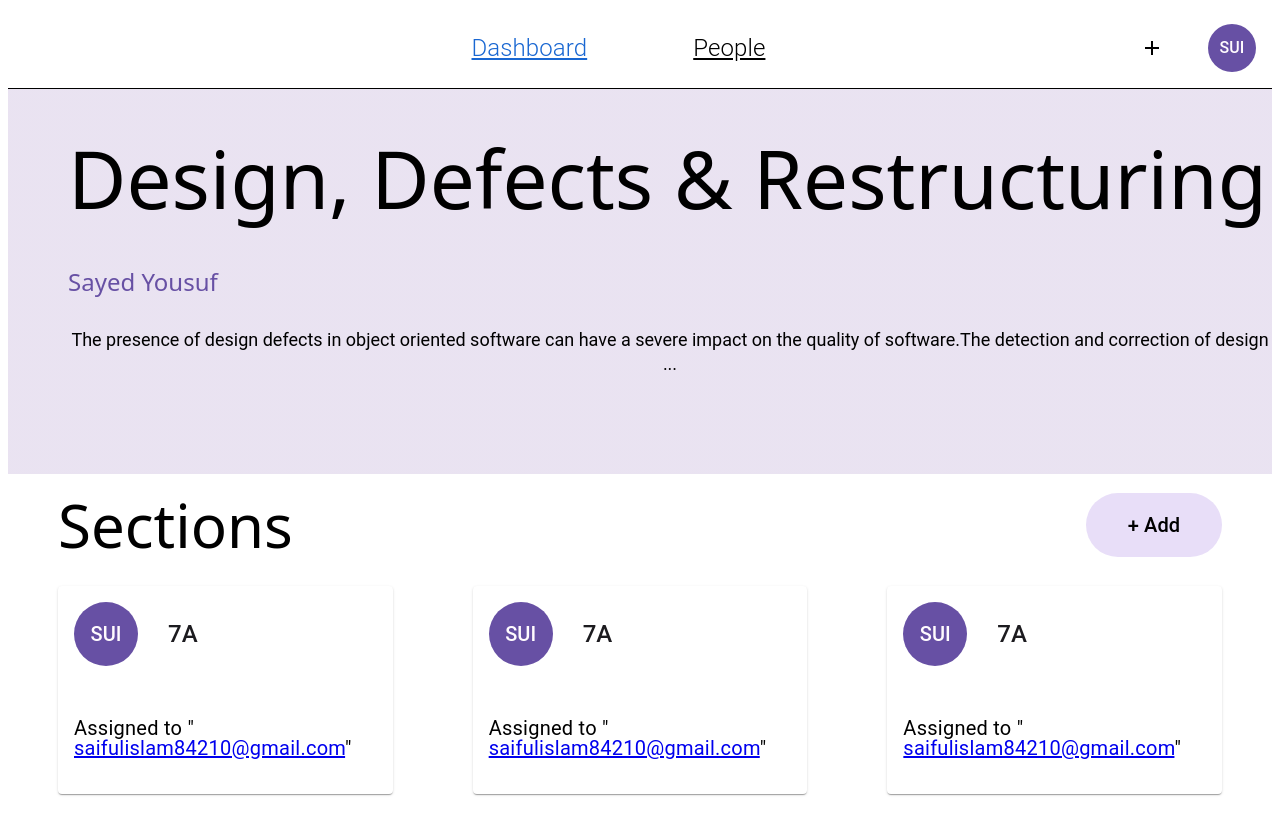
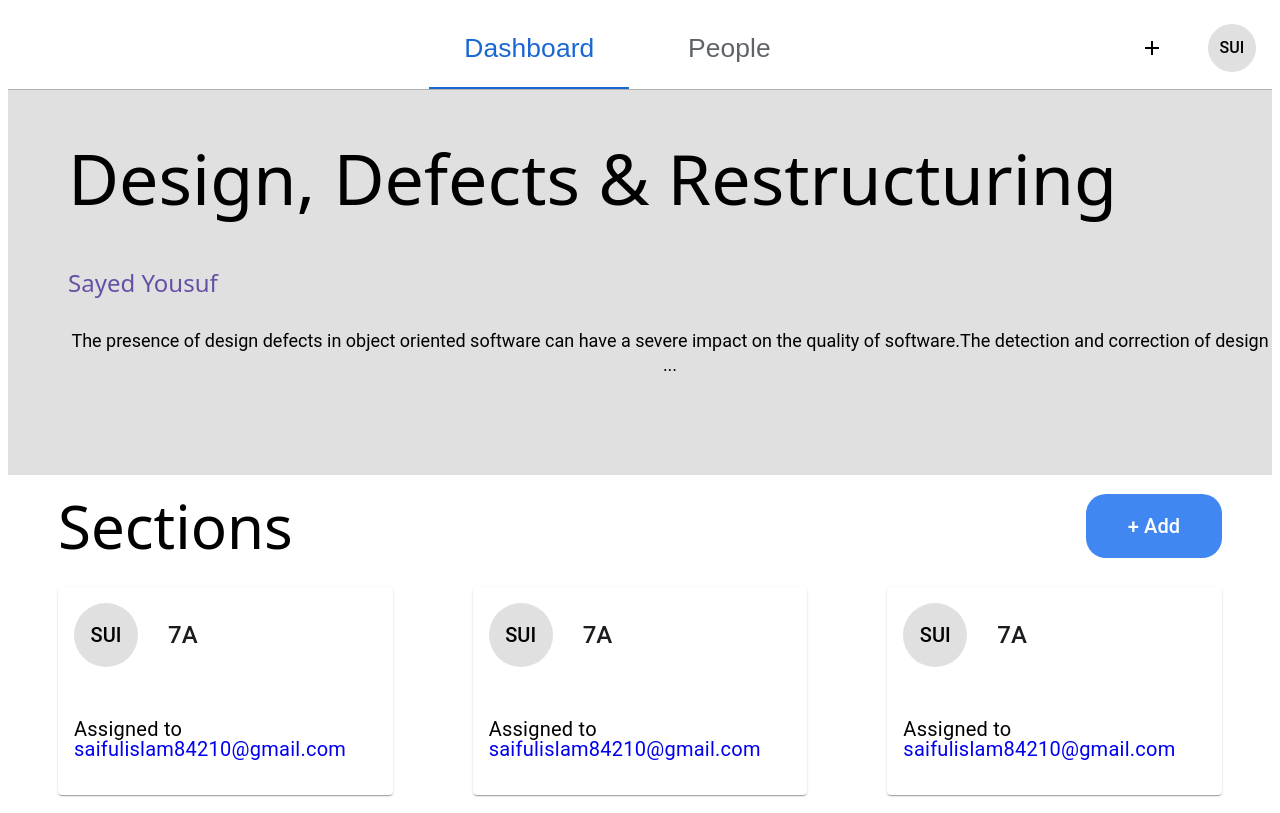
Before and after one commit to Rubix982/CodeClassy, a Next.js app in the folder frontend/: page /classroom/1 in a window 1280 px wide. Built offline with nearby package versions, Linux system fonts and the light colour scheme.

Commit message:
Make changes for page
Signed-off-by: Saif Ul Islam <saifulislam84210@gmail.com>

```diff
--- a/frontend/pages/classroom/[class_id].js
+++ b/frontend/pages/classroom/[class_id].js
@@ -1,4 +1,5 @@
 import React from 'react';
+import { useRouter } from 'next/router';
 
 import styles from '../../styles/Classroom/[class_id].module.css';
 
@@ -6,10 +7,34 @@ import Navbar from '../../src/components/Navbar/Navbar';
 import CardMedia from '../../src/components/Classroom/CardMedia';
 
 import {
-    Grid
+    Grid,
+    Box,
+    Button,
+    Typography,
+    Modal
 } from '@mui/material';
 
+const style = {
+    position: 'absolute',
+    top: '50%',
+    left: '50%',
+    transform: 'translate(-50%, -50%)',
+    width: 400,
+    bgcolor: 'background.paper',
+    border: '2px solid #000',
+    boxShadow: 24,
+    p: 4,
+};
+
 export default function Classroom() {
+
+    const router = useRouter();
+    const { class_id } = router.query;
+
+    const [open, setOpen] = React.useState(false);
+    const handleOpen = () => setOpen(true);
+    const handleClose = () => setOpen(false);
+
     return (
         <div>
             <Navbar />
--- a/frontend/src/components/Classroom/CardMedia.js
+++ b/frontend/src/components/Classroom/CardMedia.js
@@ -20,7 +20,7 @@ export default function CardMedia() {
             </CardContent>
             <div className={styles.designationStyling}>
                 <p>
-                    Assigned to "<a href="mailto:saifulislam84210@gmail.com"> saifulislam84210@gmail.com</a>"
+                    Assigned to <a href="mailto:saifulislam84210@gmail.com" style={{textDecoration: "none"}}>saifulislam84210@gmail.com</a>
                 </p>
             </div>
         </Card>
--- a/frontend/src/components/Navbar/Navbar.js
+++ b/frontend/src/components/Navbar/Navbar.js
@@ -22,14 +22,14 @@ export default function Navbar() {
       <Grid item xs={4}>
         <ul className={styles.ulStyling}>
           <li className={styles.liStyling}>
-            <div className={styles.itemStyling}>
+            <div className={`${styles.itemStyling} ${styles.selectedItemStyling}`}>
               <a className={styles.linkStyling} href="#">Dashboard</a>
 
             </div>
           </li>
           <li className={styles.liStyling}>
             <div className={styles.itemStyling}>
-              <a className={styles.linkStyling} style={{ color: "#000000" }} href="#">People</a>
+              <a className={styles.linkStyling} style={{ color: "#5f6368" }} href="#">People</a>
             </div>
           </li>
         </ul>
--- a/frontend/styles/Classroom/CardMedia.module.css
+++ b/frontend/styles/Classroom/CardMedia.module.css
@@ -17,13 +17,13 @@
     text-align: center;
     letter-spacing: 0.1px;
     /* M3/sys/light/surface */
-    color: #FFFBFE;
+    color: #000000;
 }
 
 .profileLogoStyling {
     width: 64px;
     height: 64px;
-    background-color: #6750A4;
+    background-color: #e0e0e0;
     border-radius: 100px;
     display: flex;
     justify-content: center;
--- a/frontend/styles/Classroom/[class_id].module.css
+++ b/frontend/styles/Classroom/[class_id].module.css
@@ -1,9 +1,11 @@
 .headerContainer {
+    /* margin-top: 0.75px; */
     display: flex;
     flex-direction: column;
     align-items: flex-start;
     height: 385px;
-    background: linear-gradient(0deg, rgba(103, 80, 164, 0.14), rgba(103, 80, 164, 0.14)), #FFFBFE;
+    /* background: linear-gradient(0deg, rgba(103, 80, 164, 0.14), rgba(103, 80, 164, 0.14)), #FFFBFE; */
+    background-color: #e0e0e0;
 }
 
 .titleContainer {
@@ -17,7 +19,7 @@
     font-family: Noto Sans;
     font-style: normal;
     font-weight: normal;
-    font-size: 80px;
+    font-size: 70px;
     line-height: 109px;
     color: #000000;
     margin: 24px 0px;
@@ -78,8 +80,9 @@
     height: 64px;
     font-size: 20px;
     /* M3/sys/dark/on-secondary-container */
-    background: #E8DEF8;
-    border-radius: 100px;
+    background: #4087F2;
+    color: #ffffff;
+    border-radius: 20px;
     /* M3/label/large */
     font-family: Roboto;
     font-style: normal;
--- a/frontend/styles/Navbar/navbar.module.css
+++ b/frontend/styles/Navbar/navbar.module.css
@@ -1,6 +1,6 @@
 .navbarPaper {
     background-color: white;
-    border-bottom: 0.25px solid #000000;
+    border-bottom: 0.75px solid #b1b1b1;
     box-shadow: 0px 0px 0px 0px;
 }
 
@@ -28,10 +28,11 @@
 }
 
 .linkStyling {
-    font-family: Roboto;
+    text-decoration: none;
+    font-family: 'Cairo', sans-serif;
     font-style: normal;
-    font-weight: 300;
-    font-size: 24px;
+    font-weight: 500;
+    font-size: 1.65rem;
     line-height: 24px;
     /* identical to box height, or 100% */
     display: flex;
@@ -39,7 +40,7 @@
     text-align: center;
     justify-content: center;
     letter-spacing: 0.1px;
-    color: #1967D2;
+    color: #1967d2;
 }
 
 .itemStyling {
@@ -72,16 +73,24 @@
     text-align: center;
     letter-spacing: 0.1px;
     /* M3/sys/light/surface */
-    color: #FFFBFE;
+    color: #000000;
 }
 
 .profileLogoStyling {
     width: 48px;
     height: 48px;
-    background-color: #6750A4;
+    background-color: #e0e0e0;
     border-radius: 100px;
     display: flex;
     justify-content: center;
     align-items: center;
     text-align: center;
 }
+
+.selectedItemStyling {
+    border-bottom: 2.5px solid #1967d2;
+    border-radius: 30px 30px 0px 0px;
+    box-sizing: border-box;
+    -moz-box-sizing: border-box;
+    -webkit-box-sizing: border-box;
+}
```
